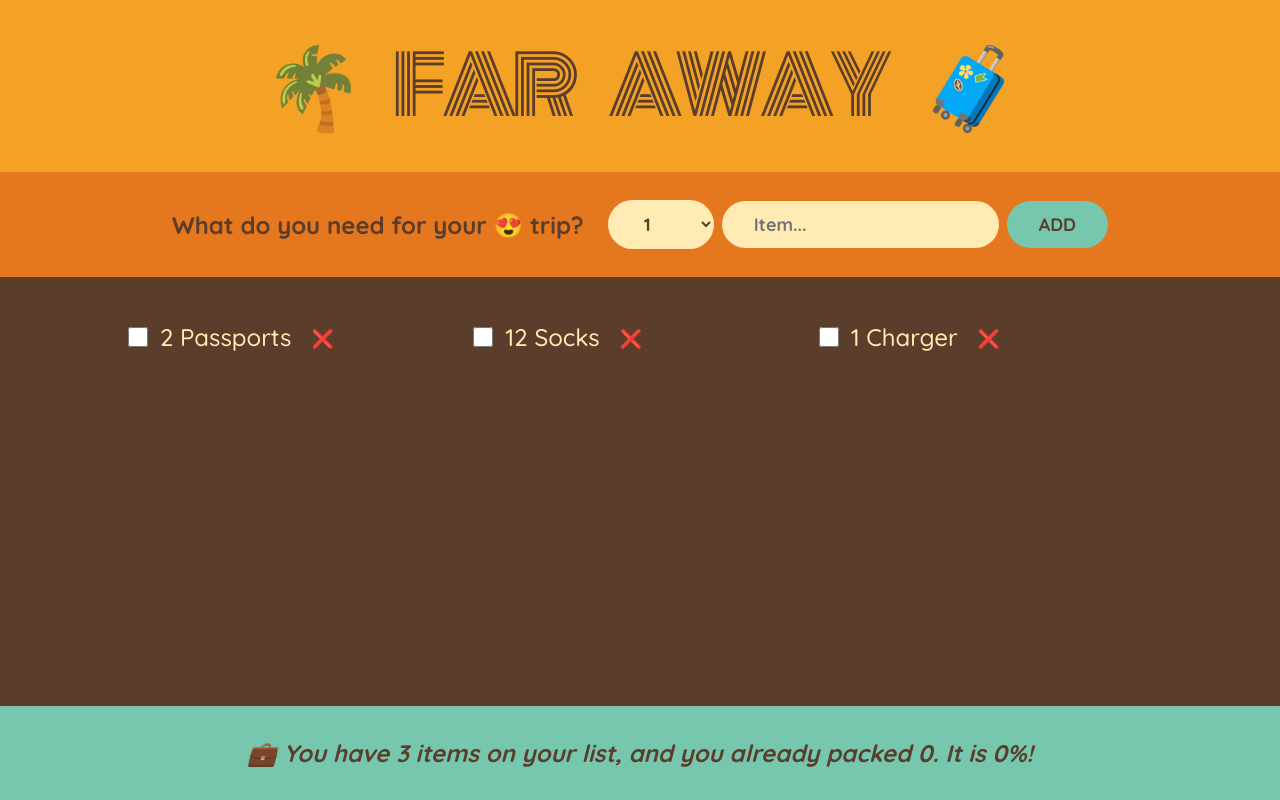
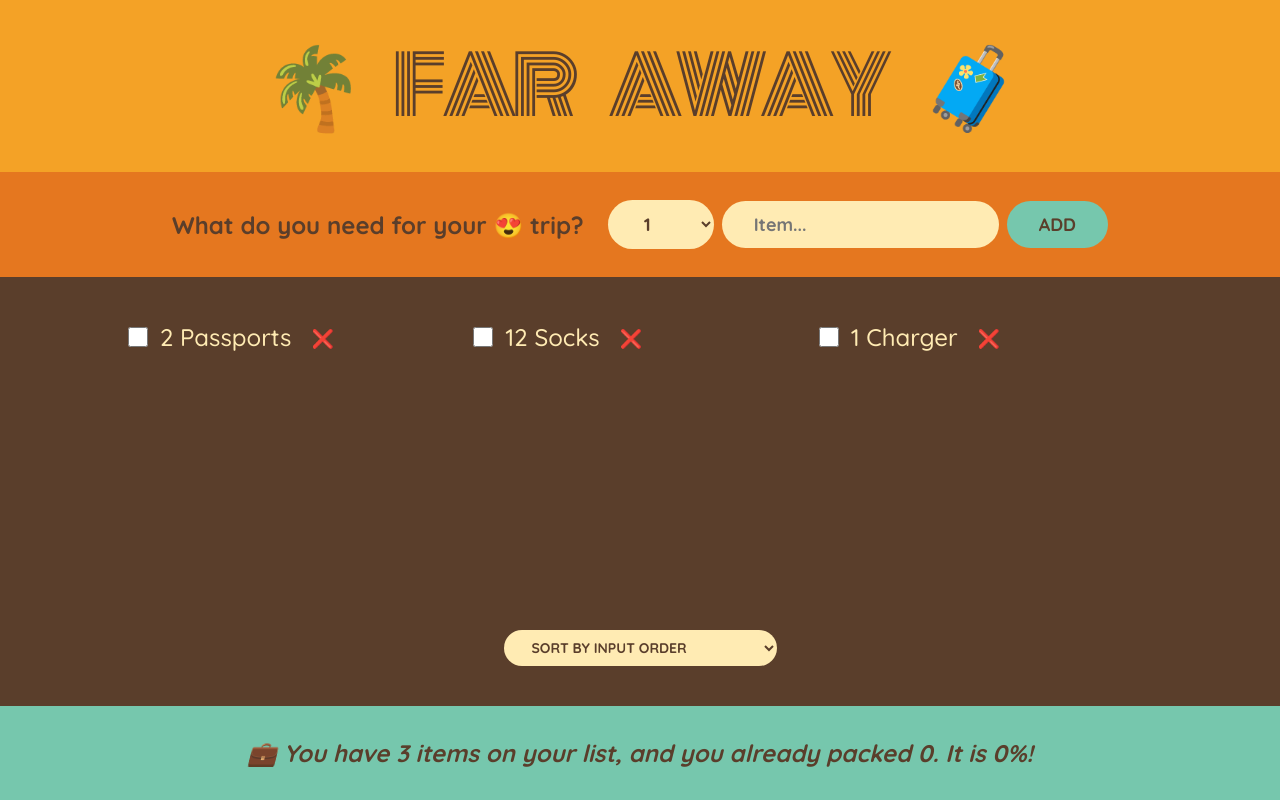
Before and after one commit to aniakucherenko/Project-Far-Away, a React (Create React App) app: page / in a window 1280 px wide. Built offline with nearby package versions, Linux system fonts and the light colour scheme.

Commit message:
Update App.jsx

```diff
--- a/src/components/App.jsx
+++ b/src/components/App.jsx
@@ -90,10 +90,25 @@
 }
 
 function PackingList({ items, onDeleteItem, onToggleItem }) {
+  const [sortBy, setSortBy] = useState('input');
+
+  let sortedItems;
+
+  if (sortBy === 'input') sortedItems = items;
+  if (sortBy === 'description')
+    sortedItems = items
+      .slice()
+      .sort((a, b) => a.description.localeCompare(b.description));
+
+  if (sortBy === 'packed')
+    sortedItems = items
+      .slice()
+      .sort((a, b) => Number(a.packed) - Number(b.packed));
+
   return (
     <div className="list">
       <ul>
-        {items.map(item => (
+        {sortedItems.map(item => (
           <Item
             item={item}
             onDeleteItem={onDeleteItem}
@@ -102,6 +117,14 @@
           />
         ))}
       </ul>
+
+      <div className="actions">
+        <select value={sortBy} onChange={e => setSortBy(e.target.value)}>
+          <option value="input">Sort by input order</option>
+          <option value="description">Sort by description order</option>
+          <option value="packed">Sort by packed status</option>
+        </select>
+      </div>
     </div>
   );
 }
```
